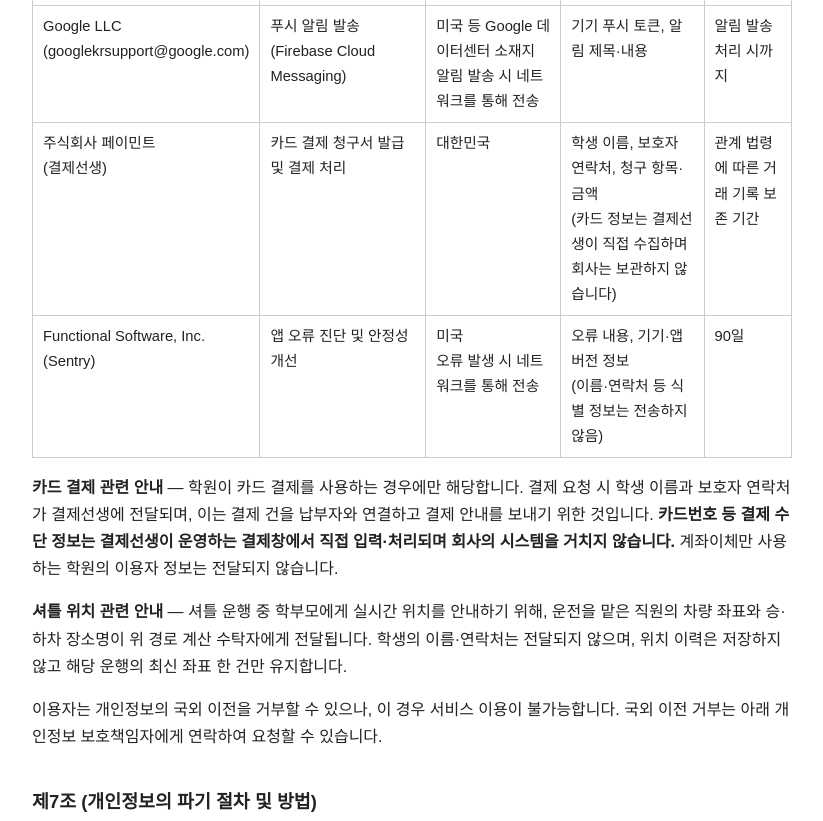
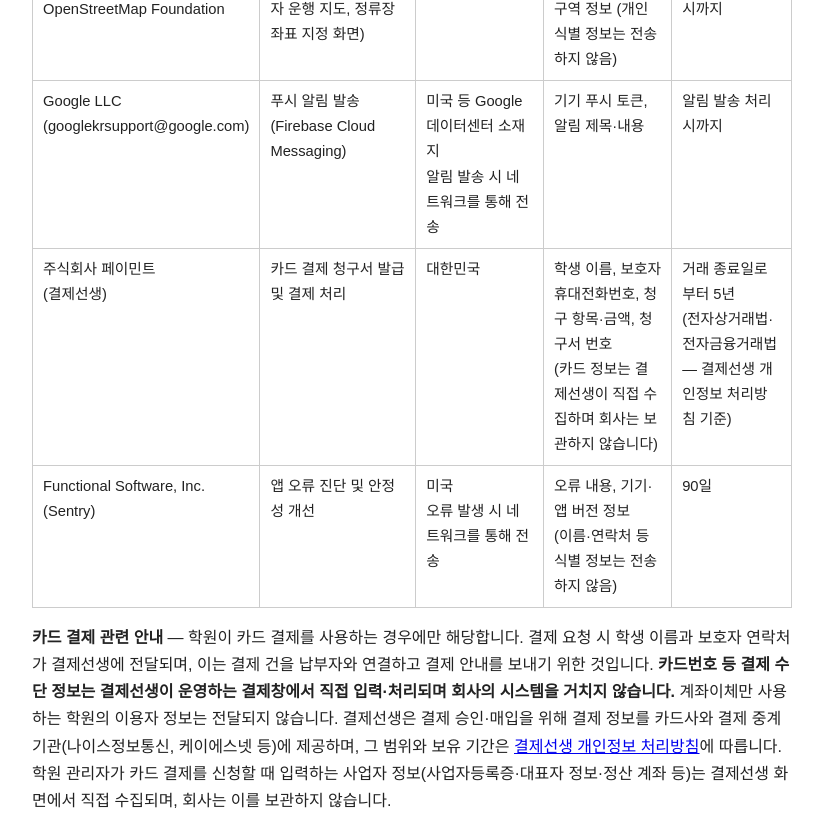
Before and after one commit to ho01010184-hub/seodang-site, a plain HTML site: page privacy.html in a window 1280 px wide. Shown: the part 2620-3441 px from the top of the page, without its empty margins (228-1051 px from the left). Drawn offline with Linux system fonts and the light colour scheme.

Commit message:
법인정보·결제선생 재제공 고지

```diff
--- a/privacy.html
+++ b/privacy.html
@@ -155,9 +155,9 @@
     <td>주식회사 페이민트<br>(결제선생)</td>
     <td>카드 결제 청구서 발급 및 결제 처리</td>
     <td>대한민국</td>
-    <td>학생 이름, 보호자 연락처, 청구 항목·금액<br>
+    <td>학생 이름, 보호자 휴대전화번호, 청구 항목·금액, 청구서 번호<br>
         (카드 정보는 결제선생이 직접 수집하며 회사는 보관하지 않습니다)</td>
-    <td>관계 법령에 따른 거래 기록 보존 기간</td>
+    <td>거래 종료일로부터 5년<br>(전자상거래법·전자금융거래법 — 결제선생 개인정보 처리방침 기준)</td>
   </tr>
   <tr>
     <td>Functional Software, Inc.<br>(Sentry)</td>
@@ -171,7 +171,12 @@
 결제 요청 시 학생 이름과 보호자 연락처가 결제선생에 전달되며, 이는 결제 건을 납부자와
 연결하고 결제 안내를 보내기 위한 것입니다. <strong>카드번호 등 결제 수단 정보는 결제선생이
 운영하는 결제창에서 직접 입력·처리되며 회사의 시스템을 거치지 않습니다.</strong>
-계좌이체만 사용하는 학원의 이용자 정보는 전달되지 않습니다.</p>
+계좌이체만 사용하는 학원의 이용자 정보는 전달되지 않습니다.
+결제선생은 결제 승인·매입을 위해 결제 정보를 카드사와 결제 중계기관(나이스정보통신, 케이에스넷 등)에
+제공하며, 그 범위와 보유 기간은
+<a href="https://payssam.kr/terms/privacy" target="_blank" rel="noopener">결제선생 개인정보 처리방침</a>에 따릅니다.
+학원 관리자가 카드 결제를 신청할 때 입력하는 사업자 정보(사업자등록증·대표자 정보·정산 계좌 등)는
+결제선생 화면에서 직접 수집되며, 회사는 이를 보관하지 않습니다.</p>
 <p><strong>셔틀 위치 관련 안내</strong> — 셔틀 운행 중 학부모에게 실시간 위치를 안내하기 위해,
 운전을 맡은 직원의 차량 좌표와 승·하차 장소명이 위 경로 계산 수탁자에게 전달됩니다.
 학생의 이름·연락처는 전달되지 않으며, 위치 이력은 저장하지 않고 해당 운행의 최신 좌표 한 건만 유지합니다.</p>
@@ -230,7 +235,7 @@
 
 <p>주요 변경 이력</p>
 <ul>
-  <li>2026-09-10 개정·시행: 개인정보처리자를 하이그 주식회사로 명시, 카드 결제 수탁자(주식회사 페이민트 · 결제선생) 추가,
+  <li>2026-09-10 개정·시행: 개인정보처리자를 하이그 주식회사로 명시, 카드 결제 수탁자(주식회사 페이민트 · 결제선생) 추가 및 보유 기간·재제공(카드사·결제 중계기관) 명시,
       결제 요청 시 전달되는 항목과 카드 정보 비보관 사실 명시, TMAP 위탁 업무에 앱 내 실시간 길안내 추가,
       지도 표시(VWorld · OpenStreetMap)와 정류장 검색(카카오) 명시, 회원 탈퇴 경로 안내 갱신
       (이 개정은 서비스에 실제 이용자가 등록되기 전에 이루어져 사전 고지 기간 없이 시행합니다)</li>
```
Also changed, not shown: terms.html (+3 -0 lines).
